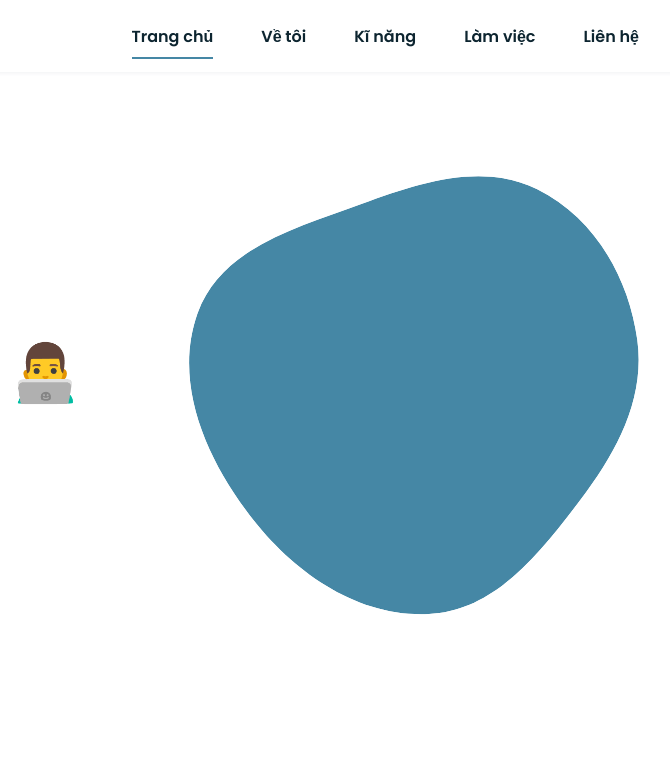
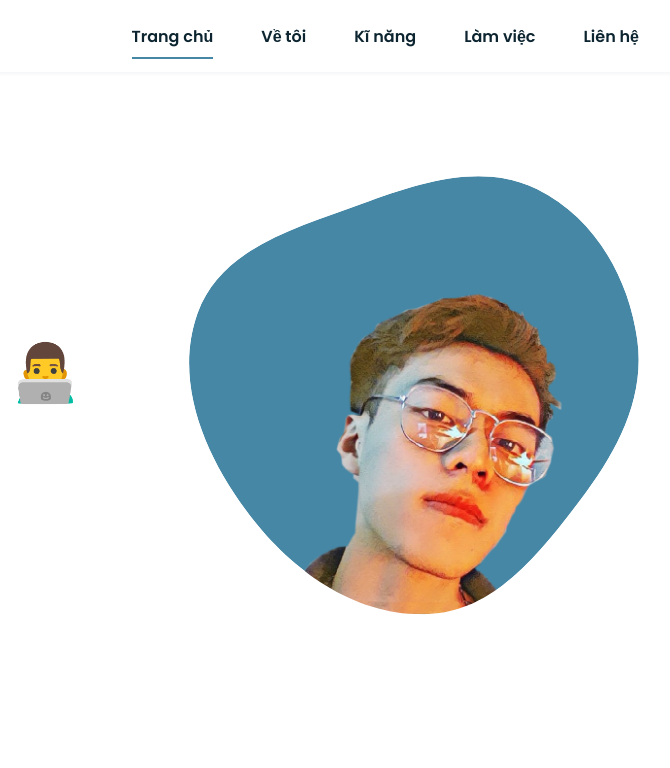
Before and after one commit to DevNam2k1/devnam2k1, a plain HTML site: page index.html in a window 1280 px wide. Shown: the top 768 px of the page, 513-1183 px from the left. Drawn offline with nearby package versions, Linux system fonts and the light colour scheme; the site is published under a folder, as on GitHub Pages, so addresses that start at the root find nothing; a script that the page names is missing.

Commit message:
update ✨:  edit  image

```diff
--- a/index.html
+++ b/index.html
@@ -57,7 +57,7 @@
                         </mask>
                         <g mask="url(#mask0)" >
                             <path d="M9.19024 145.964C34.0253 76.5814 114.865 54.7299 184.111 29.4823C245.804 6.98884 311.86 -14.9503 370.735 14.143C431.207 44.026 467.948 107.508 477.191 174.311C485.897 237.229 454.931 294.377 416.506 344.954C373.74 401.245 326.068 462.801 255.442 466.189C179.416 469.835 111.552 422.137 65.1576 361.805C17.4835 299.81 -17.1617 219.583 9.19024 145.964Z"/>
-                            <image class="home__blob-img" x="50" y="97" href="/images/avartar.png" />
+                            <image class="home__blob-img" x="50" y="97" href="images/avartar.png" />
                         </g>
                     </svg>
                 </div>
```
